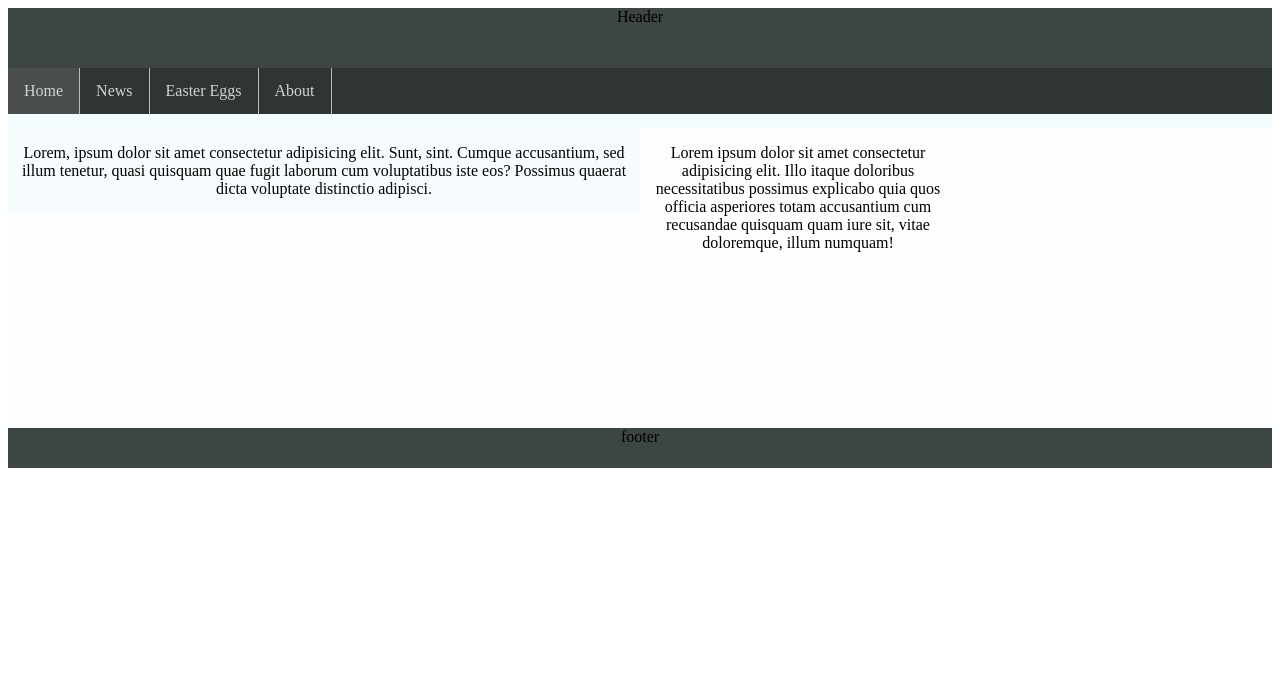
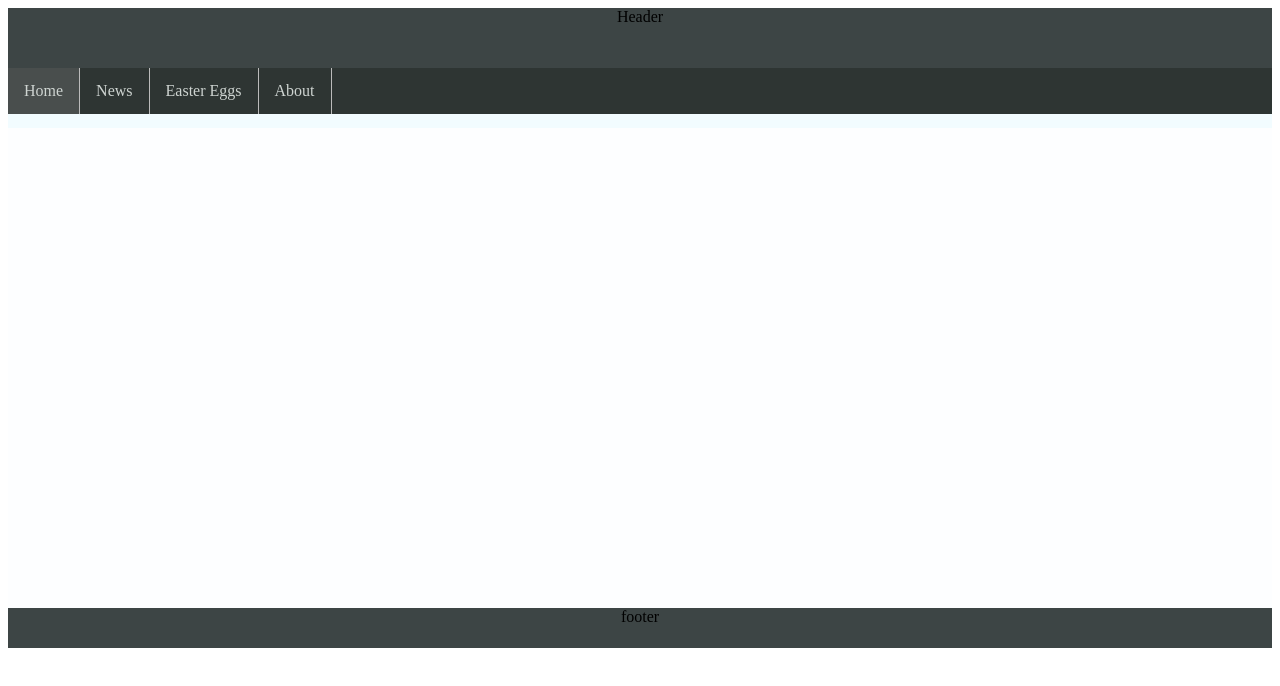
Before and after one commit to DaniSuarez115/Labs, a plain HTML site: page Lab/Index.html in a window 1280 px wide. Drawn offline with Linux system fonts and the light colour scheme; a web font is replaced by a local one.

Commit message:
cambio index
28/03

```diff
--- a/Lab/Index.html
+++ b/Lab/Index.html
@@ -24,12 +24,6 @@
     </div>
     <div class="main">
 
-         <div class="dashboard">
-            <p> Lorem, ipsum dolor sit amet consectetur adipisicing elit. Sunt, sint. Cumque accusantium, sed illum tenetur, quasi quisquam quae fugit laborum cum voluptatibus iste eos? Possimus quaerat dicta voluptate distinctio adipisci.</p>
-         </div>
-         <div class="rss">
-           <p>Lorem ipsum dolor sit amet consectetur adipisicing elit. Illo itaque doloribus necessitatibus possimus explicabo quia quos officia asperiores totam accusantium cum recusandae quisquam quam iure sit, vitae doloremque, illum numquam!</p>
-         </div>
     </div>
     <div class="footer">
         footer
--- a/Lab/style.css
+++ b/Lab/style.css
@@ -34,7 +34,7 @@
     background-color: rgb(253, 254, 255);
     width: 100%;
     float: left;
-    height: 300px;
+    height: 480px;
 }
 .listamenu{
     list-style-type: none;
```
